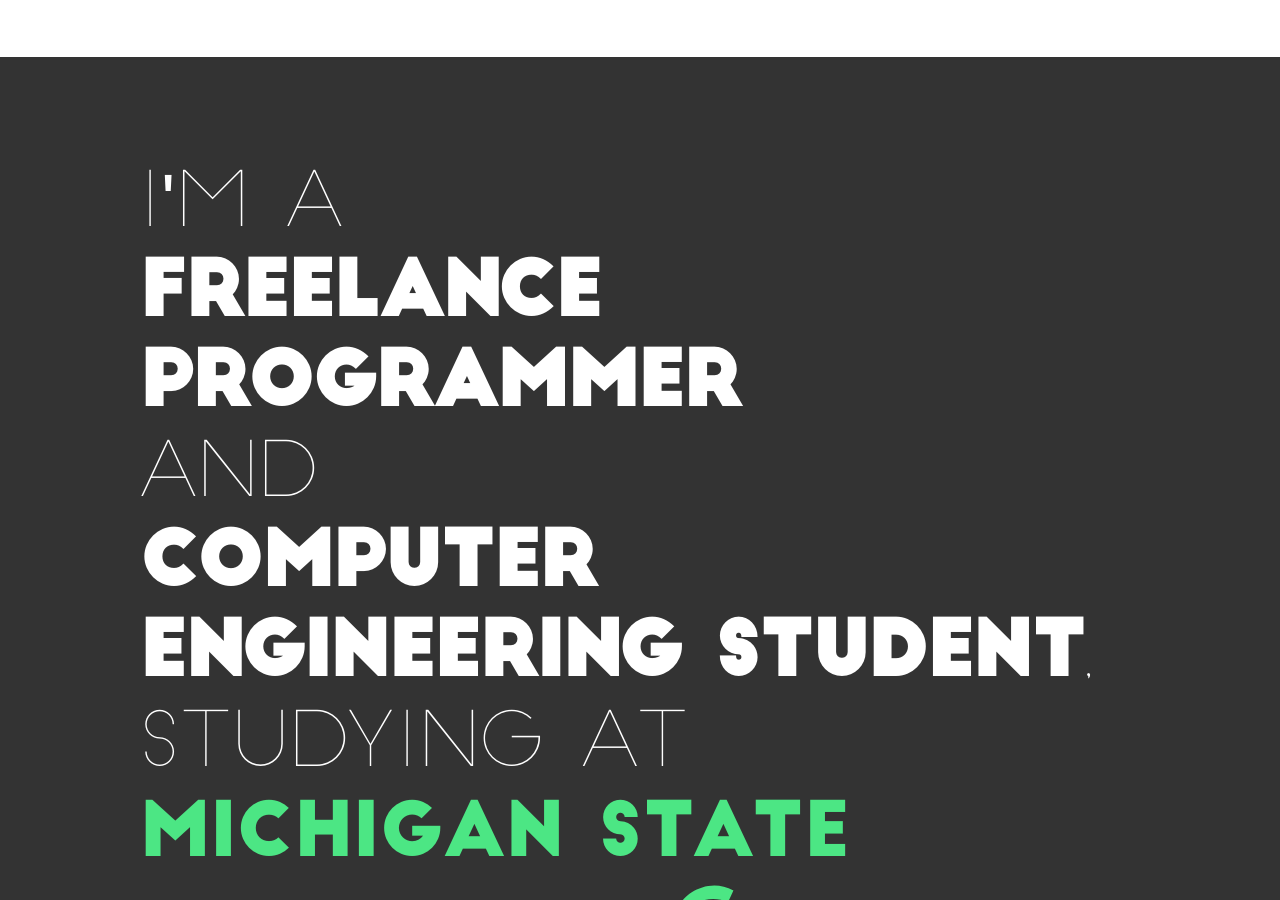
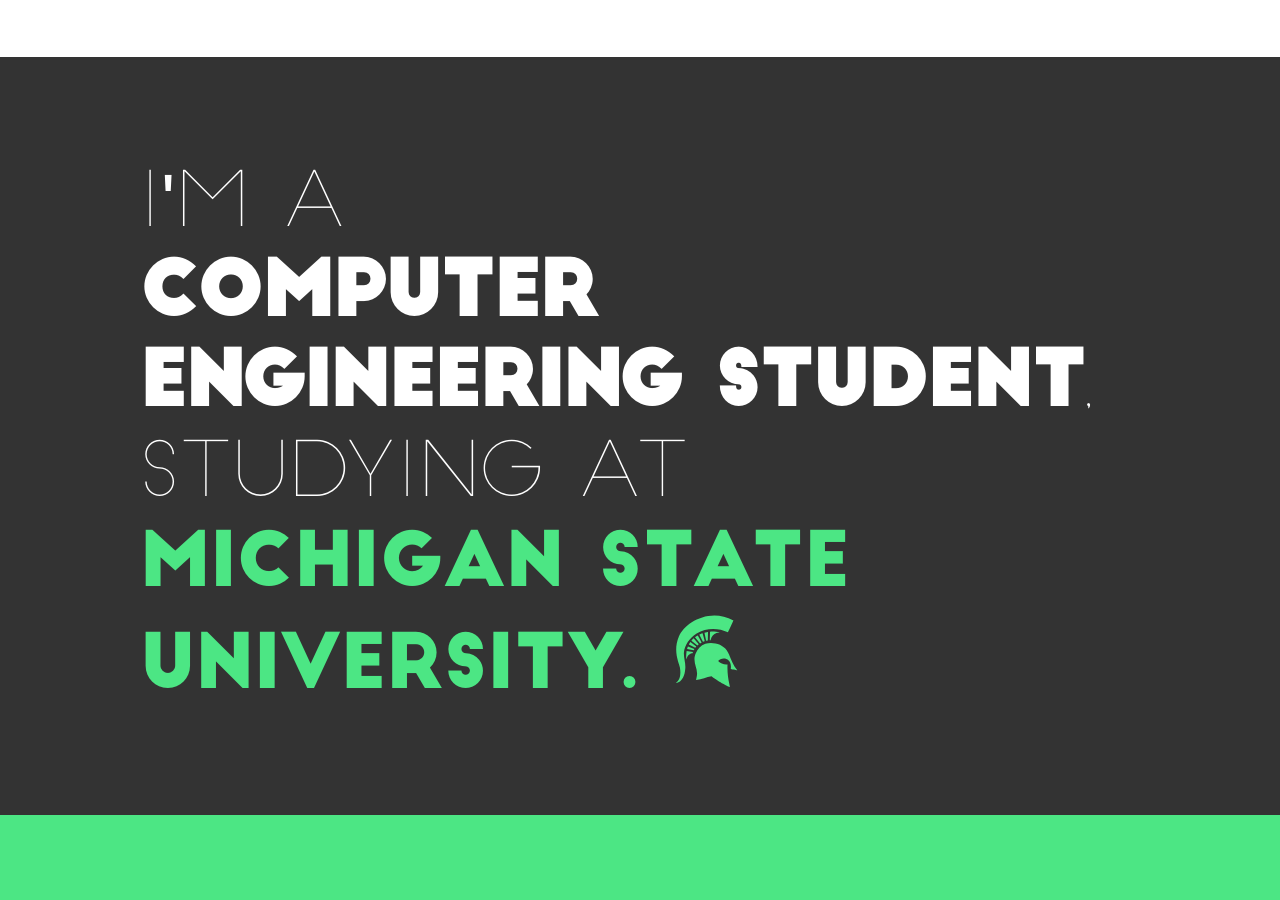
Before and after one commit to SuperUser320/superuser320.github.io, a Jekyll site: the page built from index.html, in a window 1280 px wide and 900 px high, scrolled down 843 px. Built offline with Jekyll 4.4.1, drawn with Linux system fonts in a browser that asks for light colours; nearby versions of some CDN libraries.

Commit message:
Update index.html

```diff
--- a/index.html
+++ b/index.html
@@ -13,11 +13,9 @@
 <div id="content">
     <div id="block1">
         <div class="fadein">
-            I'm a <br>
-            <strong>freelance programmer</strong>
+            I'm a
         </div>
         <div class="fadein">
-            and <br>
             <strong>computer engineering student</strong>, <br>
         </div>
         <div class="fadein">
```
